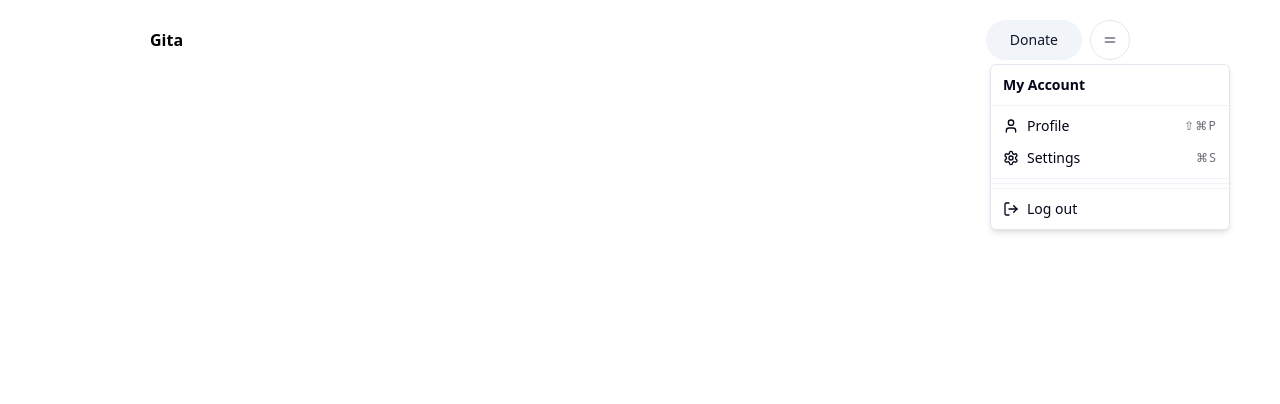
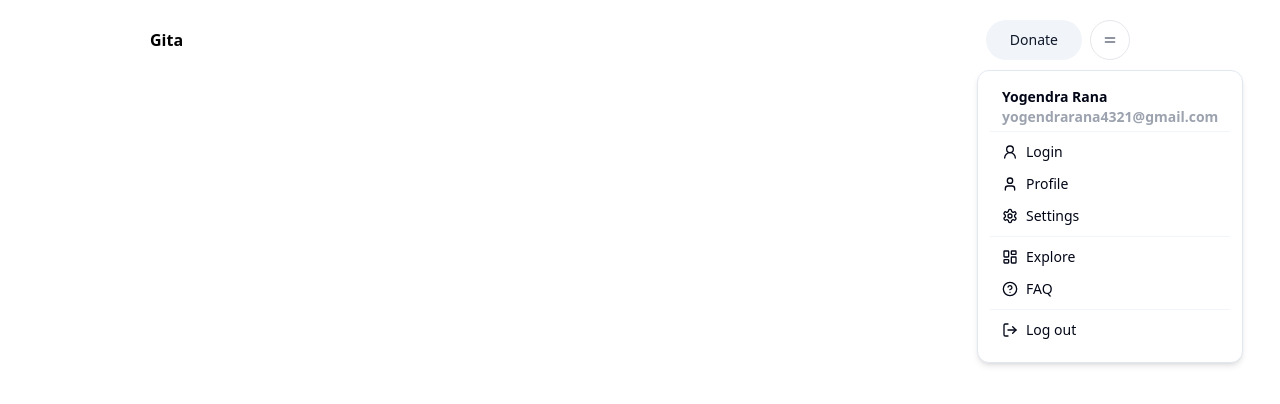
Before and after one commit to yogendrarana/bhagavad-gita, a Next.js app: page / in a window 1280 px wide. Both pictures are taken after a click on the button 1110 px from the left and 40 px from the top of the page. Shown: the top 404 px of the page. Built offline with nearby package versions, Linux system fonts and the light colour scheme.

Commit message:
Improved dropdown menu

```diff
--- a/src/components/nav/profile-dropdown-menu.tsx
+++ b/src/components/nav/nav-dropdown-menu.tsx
@@ -2,26 +2,24 @@ import {
     LogOut,
     Settings,
     User,
-    Equal
+    UserRound,
+    Equal,
+    LayoutDashboard,
+    CircleHelp
 } from "lucide-react"
 
-import { Button } from "@/components/ui/button"
 import {
     DropdownMenu,
     DropdownMenuContent,
     DropdownMenuGroup,
     DropdownMenuItem,
     DropdownMenuLabel,
-    DropdownMenuPortal,
     DropdownMenuSeparator,
-    DropdownMenuShortcut,
-    DropdownMenuSub,
-    DropdownMenuSubContent,
-    DropdownMenuSubTrigger,
     DropdownMenuTrigger,
 } from "@/components/ui/dropdown-menu"
 
 export function ProfileDropdownMenu() {
+
     return (
         <DropdownMenu>
             <DropdownMenuTrigger asChild>
@@ -30,28 +28,40 @@ export function ProfileDropdownMenu() {
                 </button>
             </DropdownMenuTrigger>
 
-            <DropdownMenuContent className="w-60">
-                <DropdownMenuLabel>My Account</DropdownMenuLabel>
+            <DropdownMenuContent className="w-auto p-4 rounded-xl" sideOffset={10}>
+                <DropdownMenuLabel>Yogendra Rana</DropdownMenuLabel>
+                <DropdownMenuLabel className="text-gray-400">yogendrarana4321@gmail.com</DropdownMenuLabel>
                 <DropdownMenuSeparator />
+
                 <DropdownMenuGroup>
+                    <DropdownMenuItem>
+                        <UserRound className="mr-2 h-4 w-4" />
+                        <span>Login</span>
+                    </DropdownMenuItem>
                     <DropdownMenuItem>
                         <User className="mr-2 h-4 w-4" />
                         <span>Profile</span>
-                        <DropdownMenuShortcut>⇧⌘P</DropdownMenuShortcut>
                     </DropdownMenuItem>
-
                     <DropdownMenuItem>
                         <Settings className="mr-2 h-4 w-4" />
                         <span>Settings</span>
-                        <DropdownMenuShortcut>⌘S</DropdownMenuShortcut>
                     </DropdownMenuItem>
 
                 </DropdownMenuGroup>
                 <DropdownMenuSeparator />
 
+                <DropdownMenuGroup>
+                    <DropdownMenuItem>
+                        <LayoutDashboard className="mr-2 h-4 w-4" />
+                        <span>Explore</span>
+                    </DropdownMenuItem>
+                    <DropdownMenuItem>
+                        <CircleHelp className="mr-2 h-4 w-4" />
+                        <span>FAQ</span>
+                    </DropdownMenuItem>
+                </DropdownMenuGroup>
                 <DropdownMenuSeparator />
 
-                <DropdownMenuSeparator />
                 <DropdownMenuItem>
                     <LogOut className="mr-2 h-4 w-4" />
                     <span>Log out</span>
--- a/src/components/nav/navbar.tsx
+++ b/src/components/nav/navbar.tsx
@@ -1,6 +1,6 @@
 import React from 'react'
 import Logo from '@/components/util/logo'
-import { ProfileDropdownMenu } from './profile-dropdown-menu'
+import { ProfileDropdownMenu } from './nav-dropdown-menu'
 import { Button } from '../ui/button'
 
 const Navbar = () => {
--- a/src/components/ui/dropdown-menu.tsx
+++ b/src/components/ui/dropdown-menu.tsx
@@ -147,7 +147,7 @@ const DropdownMenuLabel = React.forwardRef<
   <DropdownMenuPrimitive.Label
     ref={ref}
     className={cn(
-      "px-2 py-1.5 text-sm font-semibold",
+      "px-2 text-sm font-semibold",
       inset && "pl-8",
       className
     )}
```
